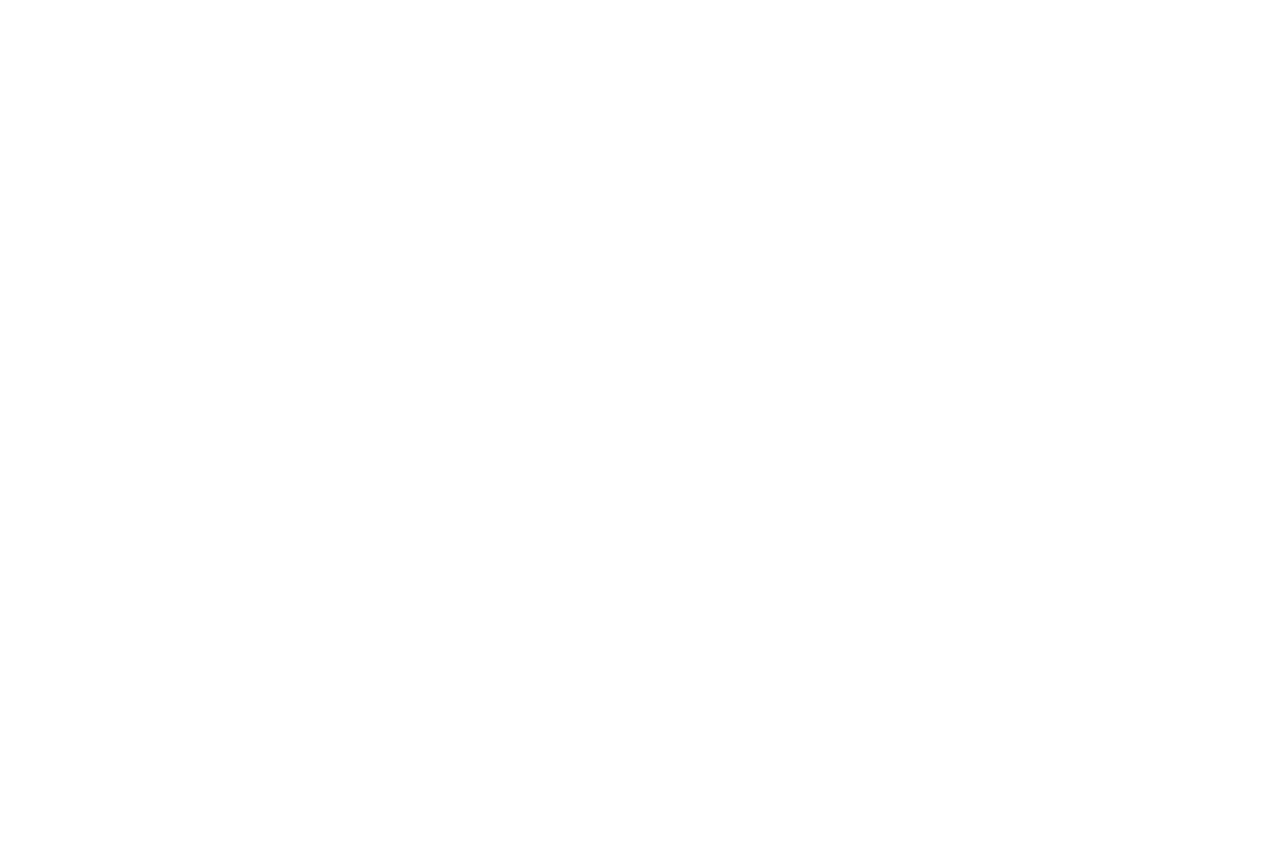
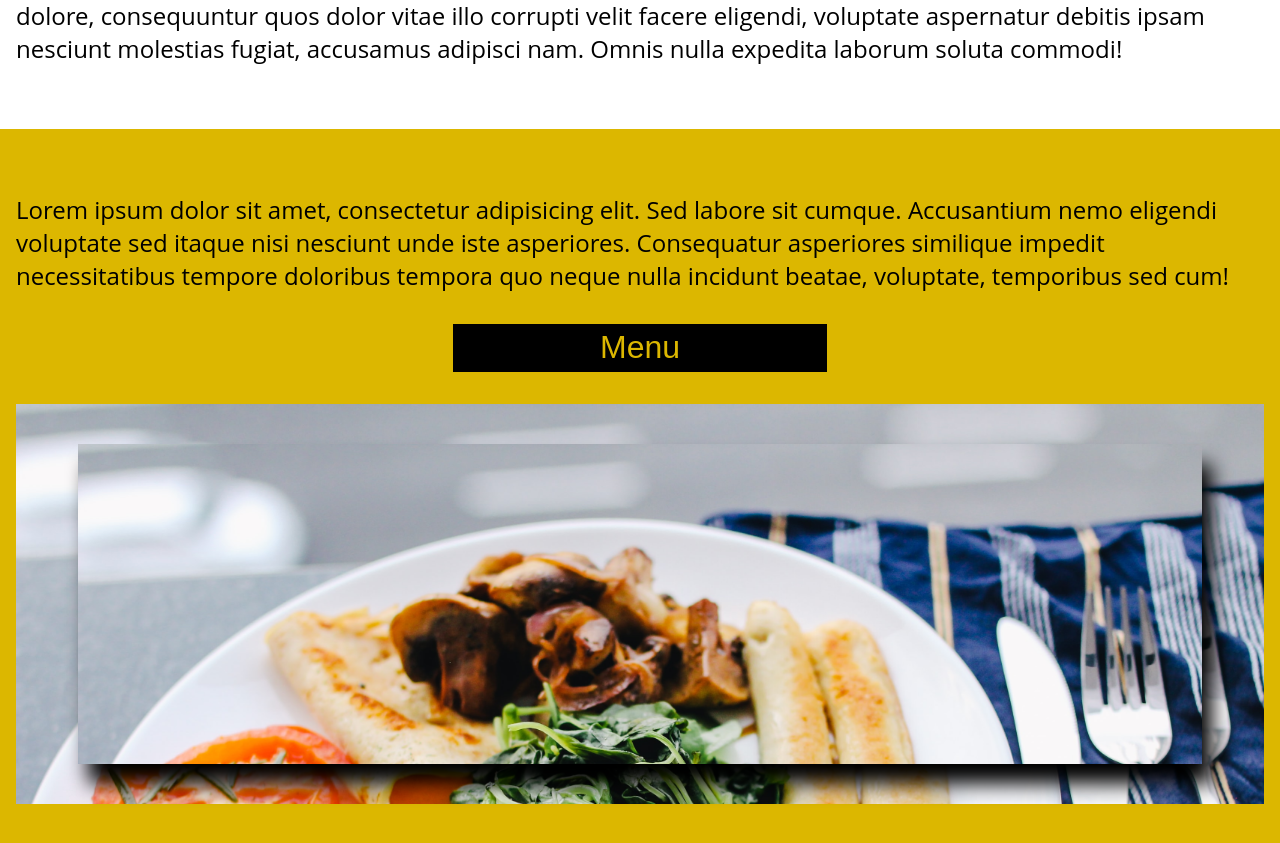
Before and after one commit to Lucasz-Niemiec/Web-Restauran, a React (Create React App) app: page / in a window 1280 px wide. Shown: the part 1209-2052 px from the top of the page. Before the commit the page ends 1189 px from the top, so only its background shows below. Built offline with nearby package versions, Linux system fonts and the light colour scheme; no server answers.

Commit message:
second commit
section menu ready

```diff
--- a/public/index.html
+++ b/public/index.html
@@ -5,10 +5,12 @@
     <link rel="icon" href="%PUBLIC_URL%/favicon.ico" />
     <meta name="viewport" content="width=device-width, initial-scale=1" />
     <meta name="theme-color" content="#000000" />
+
     <meta
       name="description"
       content="Web site created using create-react-app"
     />
+
     <link rel="apple-touch-icon" href="%PUBLIC_URL%/logo192.png" />
 
     <link rel="manifest" href="%PUBLIC_URL%/manifest.json" />
--- a/src/GlobalStyle.js
+++ b/src/GlobalStyle.js
@@ -3,6 +3,7 @@ import { createGlobalStyle } from "styled-components";
 export const GlobalStyle = createGlobalStyle`
 
 
+@import url('https://fonts.googleapis.com/css2?family=Open+Sans&display=swap');
 *{
     box-sizing: border-box;
     margin: 0%;
@@ -17,7 +18,7 @@ body{
     min-height: 100vh;
     background:white;
 
-
+    font-family: 'Open Sans', sans-serif;
 
 }
 
--- a/src/components/Home/Home.js
+++ b/src/components/Home/Home.js
@@ -5,6 +5,7 @@
 //components
 import SectionOne from "../SectionOne/SectionOne";
 import SectionInfo from "../SectionInfo/SectionInfo";
+import SectionMenu from "../SectionMenu/SectionMenu";
 
 //
 function Home() {
@@ -13,6 +14,8 @@ function Home() {
       <SectionOne />
 
       <SectionInfo />
+
+      <SectionMenu />
     </>
   );
 }
--- a/src/components/InfoCard/InfoCard.styled.js
+++ b/src/components/InfoCard/InfoCard.styled.js
@@ -7,6 +7,7 @@ export const Wrapper = styled.article`
   margin-left: 1rem;
   max-width: 25rem;
   width: auto;
+  margin-top: 3rem;
 
   h1 {
     color: ${({ theme }) => theme.prymary};
--- a/src/components/SectionInfo/SectionInfo.js
+++ b/src/components/SectionInfo/SectionInfo.js
@@ -20,7 +20,7 @@ const SectionInfo = () => (
 
       <span></span>
       <Text>
-        <h1>algo aglo restaurante </h1>
+        <h1>Algo Aglo Restaurante </h1>
         Lorem ipsum dolor sit amet consectetur adipisicing elit. Recusandae est
         delectus placeat atque repudiandae dolore, consequuntur quos dolor vitae
         illo corrupti velit facere eligendi, voluptate aspernatur debitis ipsam
--- a/src/components/SectionInfo/sectionInfo.Styled.js
+++ b/src/components/SectionInfo/sectionInfo.Styled.js
@@ -42,6 +42,7 @@ export const Text = styled.p`
   h1 {
     color: ${({ theme }) => theme.prymary};
     font-size: ${({ theme }) => theme.title_h1};
+    font-family: ${({ theme }) => theme.fonts_title};
     margin-bottom: 1rem;
   }
 `;
--- /dev/null
+++ b/src/components/SectionMenu/SectionMenu.js
@@ -0,0 +1,35 @@
+///uses
+///components
+
+///styles
+
+import {
+  Wrapper,
+  Text,
+  Content,
+  Button,
+  ButtonImage,
+  BeforeImage,
+} from "./SectionMenu.styled";
+///
+
+const SectionMenu = () => {
+  return (
+    <Wrapper>
+      <Content>
+        <Text>
+          Lorem ipsum dolor sit amet, consectetur adipisicing elit. Sed labore
+          sit cumque. Accusantium nemo eligendi voluptate sed itaque nisi
+          nesciunt unde iste asperiores. Consequatur asperiores similique
+          impedit necessitatibus tempore doloribus tempora quo neque nulla
+          incidunt beatae, voluptate, temporibus sed cum!
+        </Text>
+        <Button>Menu</Button>
+        <BeforeImage>
+          <ButtonImage></ButtonImage>
+        </BeforeImage>
+      </Content>
+    </Wrapper>
+  );
+};
+export default SectionMenu;
--- /dev/null
+++ b/src/components/SectionMenu/SectionMenu.styled.js
@@ -0,0 +1,87 @@
+import styled from "styled-components";
+
+import plate2 from "../../images/carissa-gan-RwoKbjJdYvE-unsplash.jpg";
+///
+export const Wrapper = styled.div`
+  background: ${({ theme }) => theme.prymary};
+  width: 100vw;
+  height: auto;
+  min-height: 100%;
+  padding: 1rem;
+`;
+
+export const Content = styled.div`
+  display: flex;
+  flex-direction: column;
+  align-items: center;
+`;
+
+export const Text = styled.p`
+  margin-top: 3rem;
+  font-size: 1.5rem;
+`;
+export const Button = styled.button`
+  height: 3rem;
+  width: 30%;
+  margin: 2rem 0;
+  font-size: 2rem;
+  background: ${({ theme }) => theme.secondary_1};
+  color: ${({ theme }) => theme.prymary};
+  transition: ${({ theme }) => theme.ease_in_out};
+  border: transparent;
+  cursor: pointer;
+
+  :hover {
+    height: 3.2rem;
+    outline: none;
+    opacity: 0.9;
+  }
+
+  :focus {
+    height: 3.2rem;
+    outline: none;
+    opacity: 0.9;
+  }
+`;
+
+export const BeforeImage = styled.div`
+  width: 100%;
+  min-height: 25rem;
+  margin: 0 0 3rem 0;
+  background: url(${plate2}) center top no-repeat;
+  position: relative;
+  background-size: cover;
+  display: flex;
+  justify-content: center;
+  align-items: center;
+  transition: ${({ theme }) => theme.ease_in_out};
+
+  :hover {
+    height: 26rem;
+  }
+
+  :focus {
+    height: 26rem;
+    outline: none;
+  }
+`;
+export const ButtonImage = styled.button`
+  height: 13rem;
+  width: 90%;
+  min-height: 20rem;
+  filter: drop-shadow(10px 20px 10px);
+  background: url(${plate2}) center top no-repeat;
+  background-size: cover;
+  border: transparent;
+  position: absolute;
+  transition: ${({ theme }) => theme.ease_in_out};
+
+  :hover {
+    height: 22rem;
+    outline: none;
+  }
+  :focus {
+    height: 22rem;
+    outline: none;
+  }
+`;
--- a/src/components/SectionOne/SectionOneStyles.js
+++ b/src/components/SectionOne/SectionOneStyles.js
@@ -2,9 +2,9 @@ import styled from "styled-components";
 
 export const Wrapper = styled.div`
   background: ${({ theme }) => theme.secondary_2};
-  width: 100vw;
   height: auto;
   min-height: 100%;
+  width: 100vw;
   padding: 1rem;
 `;
 export const FlexContainer = styled.div`
@@ -12,8 +12,9 @@ export const FlexContainer = styled.div`
   align-items: center;
   flex-direction: column;
   justify-content: space-between;
+  flex-wrap: wrap;
   padding: 10px 0;
-  flex-wrap: wrap;
   width: 100%;
   height: 100%;
+  margin-bottom: 1rem;
 `;
--- a/src/themePropvider.js
+++ b/src/themePropvider.js
@@ -16,8 +16,12 @@ const theme = {
   fonts_color_ligth: "#fff",
 
   //fonts
-  title_h1: "2rem",
-  normal_text: "1rem",
+  font_large: "2rem",
+  font_medium: "1.5rem",
+  font_small: "1.5rem",
+
+  //animation
+  ease_in_out: "ease-in-out 0.2s",
 };
 
 const Theme = ({ children }) => (
```
Also changed, not shown: src/images/carissa-gan-RwoKbjJdYvE-unsplash.jpg (added), src/images/louis-hansel-cH5IPjaAYyo-unsplash.jpg (added).
